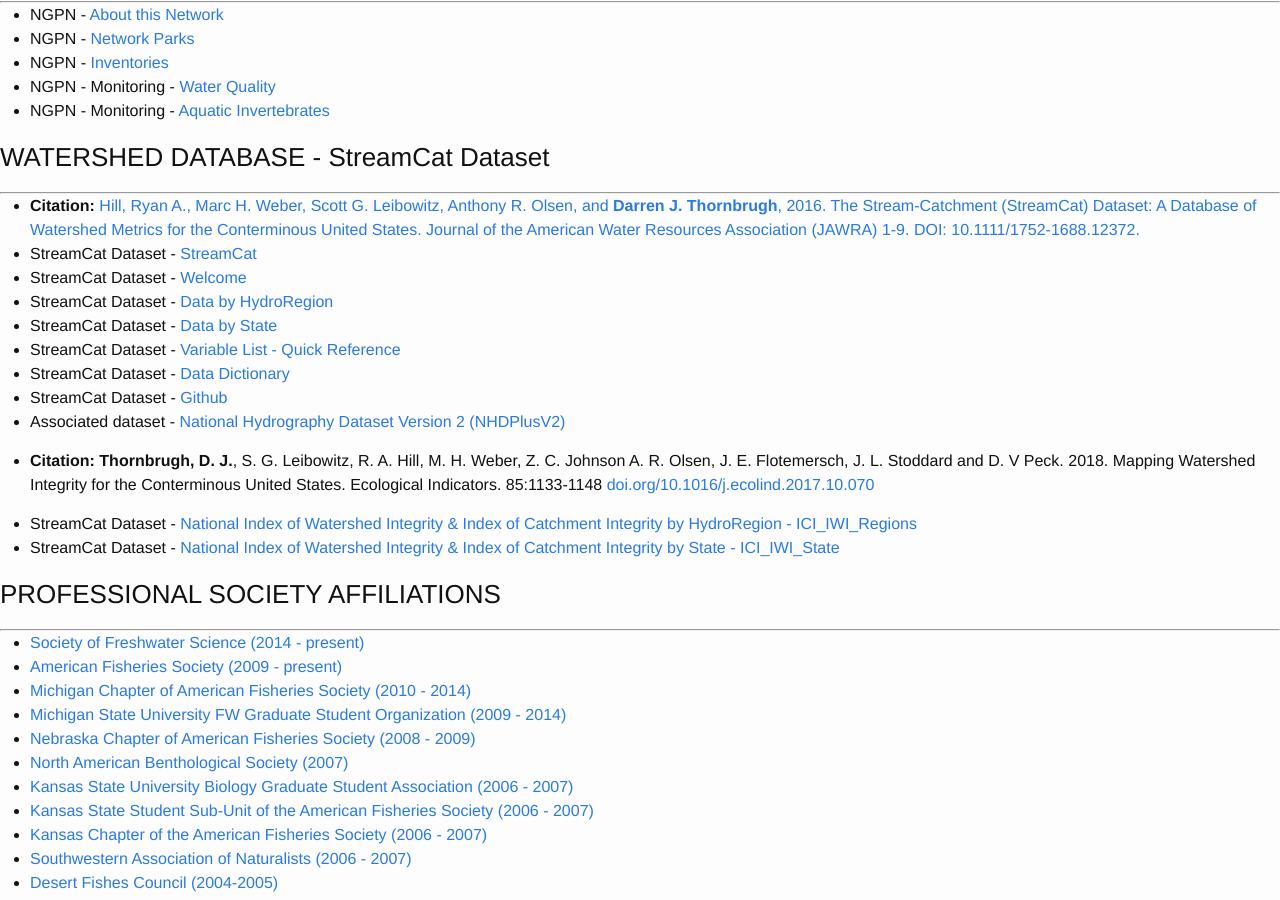
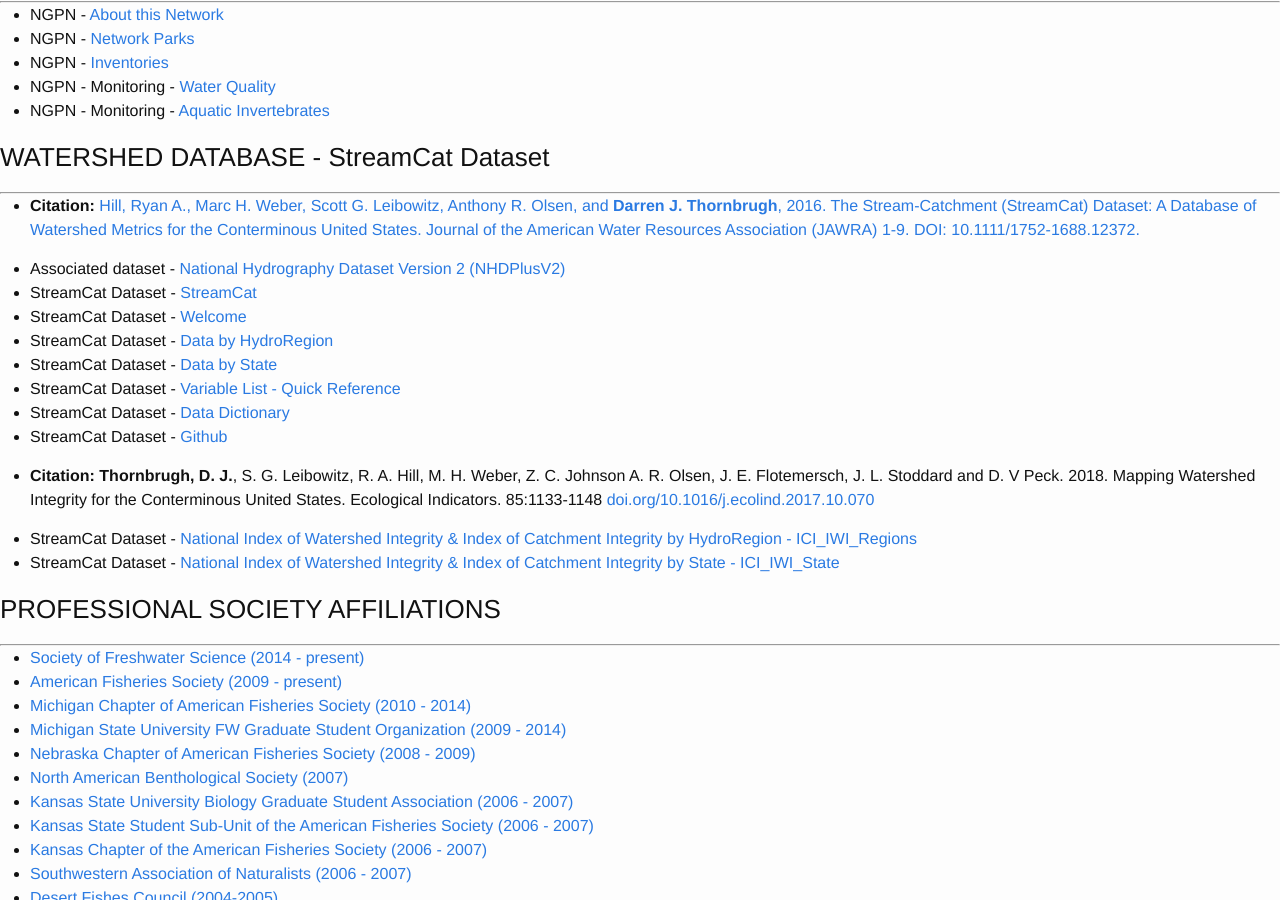
Before and after one commit to dthor/dthor.github.io, a Jekyll site: the page built from links/links.md, in a window 1280 px wide and 900 px high, scrolled down 679 px. Built offline with Jekyll 4.4.1, drawn with Linux system fonts in a browser that asks for light colours; nearby versions of some CDN libraries; some web fonts are replaced; part of the change alters nothing that is shown.

```diff
--- a/links/links.md
+++ b/links/links.md
@@ -18,6 +18,8 @@ permalink: /links/
 ### WATERSHED DATABASE - StreamCat Dataset
 ***
 -	**Citation:** [Hill, Ryan A., Marc H. Weber, Scott G. Leibowitz, Anthony R. Olsen, and **Darren J. Thornbrugh**, 2016. The Stream-Catchment (StreamCat) Dataset: A Database of Watershed Metrics for the Conterminous United States. Journal of the American Water Resources Association (JAWRA) 1-9. DOI: 10.1111/1752-1688.12372.](http://onlinelibrary.wiley.com/doi/10.1111/1752-1688.12372/abstract)
+
+-	Associated dataset - [National Hydrography Dataset Version 2 (NHDPlusV2)](http://www.horizon-systems.com/nhdplus/NHDplusV2_home.php)
 -   StreamCat Dataset - [StreamCat](https://www.epa.gov/national-aquatic-resource-surveys/streamcat)
 -   StreamCat Dataset - [Welcome](ftp://newftp.epa.gov/EPADataCommons/ORD/NHDPlusLandscapeAttributes/StreamCat/WelcomePage.html)
 -	StreamCat Dataset - [Data by HydroRegion](ftp://newftp.epa.gov/EPADataCommons/ORD/NHDPlusLandscapeAttributes/StreamCat/HydroRegions/)
@@ -25,8 +27,6 @@ permalink: /links/
 -	StreamCat Dataset - [Variable List - Quick Reference](ftp://newftp.epa.gov/EPADataCommons/ORD/NHDPlusLandscapeAttributes/StreamCat/Documentation/VariableList-QuickReference.html)
 -	StreamCat Dataset - [Data Dictionary](ftp://newftp.epa.gov/EPADataCommons/ORD/NHDPlusLandscapeAttributes/StreamCat/Documentation/DataDictionary.html)
 -	StreamCat Dataset - [Github](https://github.com/USEPA/StreamCat)
--	Associated dataset - [National Hydrography Dataset Version 2 (NHDPlusV2)](http://www.horizon-systems.com/nhdplus/NHDplusV2_home.php)
-
 
 -	**Citation:** **Thornbrugh, D. J.**, S. G. Leibowitz, R. A. Hill, M. H. Weber, Z. C. Johnson A. R. Olsen, J. E. Flotemersch, J. L. Stoddard and D. V Peck. 2018. Mapping Watershed Integrity for the Conterminous United States. Ecological Indicators. 85:1133-1148 [doi.org/10.1016/j.ecolind.2017.10.070](https://doi.org/10.1016/j.ecolind.2017.10.070)
 
```
